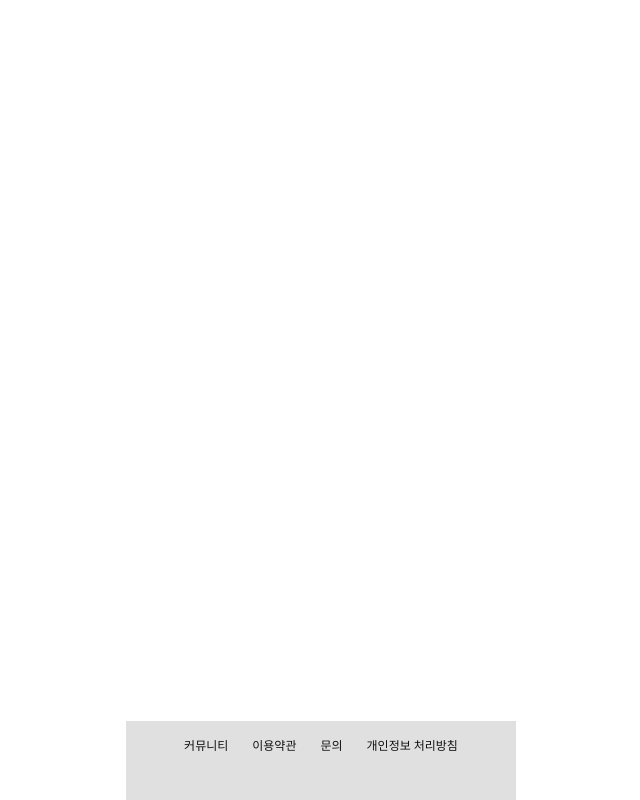
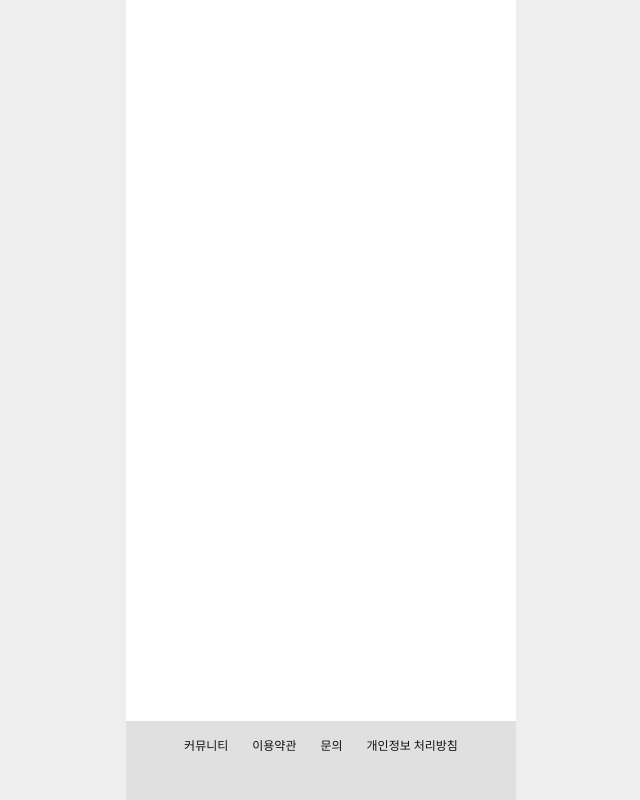
Before and after one commit to 9oormthon-univ/2025_SEASONTHON_TEAM_71_FE, a React (Vite) app: page /login in a window 1280 px wide. Shown: the whole page, without its empty margins (319-959 px from the left). Built offline with nearby package versions, Linux system fonts and the light colour scheme; a web font is replaced by a local one.

Commit message:
chore: JoinLayout 레이아웃 수정

```diff
--- a/package.json
+++ b/package.json
@@ -14,6 +14,7 @@
     "@tanstack/react-query-devtools": "^5.85.5",
     "react": "^19.1.1",
     "react-dom": "^19.1.1",
+    "react-icons": "^5.5.0",
     "react-router-dom": "^7.8.2",
     "styled-components": "^6.1.19"
   },
--- a/src/index.css
+++ b/src/index.css
@@ -1,5 +1,5 @@
-@import './styles/font.css';
-@import './styles/reset.css';
+@import "./styles/font.css";
+@import "./styles/reset.css";
 
 html {
   /* rem 단위를 쉽게 계산하기 위한 설정 (1rem = 10px) */
--- a/src/layout/JoinLayout.jsx
+++ b/src/layout/JoinLayout.jsx
@@ -1,28 +1,39 @@
 // 회원가입 회원정보입력 레이아웃
 
-import { Outlet } from 'react-router-dom';
-import styled from 'styled-components';
-import Footer from "../components/Footer"
+import { Outlet } from "react-router-dom";
+import styled from "styled-components";
+import Footer from "../components/Footer";
 import { MainContainer } from "../styles/MainContainer.style";
 
 export default function JoinLayout() {
   return (
-    <>
+    <OuterWrapper>
       <LayoutWrapper>
         <MainContainer>
           <Outlet />
         </MainContainer>
         <Footer />
       </LayoutWrapper>
-    </>
+    </OuterWrapper>
   );
 }
 
 // --- Styled Components ---
 
+const OuterWrapper = styled.div`
+  min-height: 100vh;
+  background: #eee;
+
+  display: flex;
+  justify-content: center;
+  align-items: stretch;
+`;
+
 const LayoutWrapper = styled.div`
   display: flex;
   flex-direction: column;
-  align-items: center;
   min-height: 100vh;
+  background: #fff;
+
+  width: min(390px, 100%);
 `;
```
Also changed, not shown: 1 other file (tests, documents, lock files or other folders).
